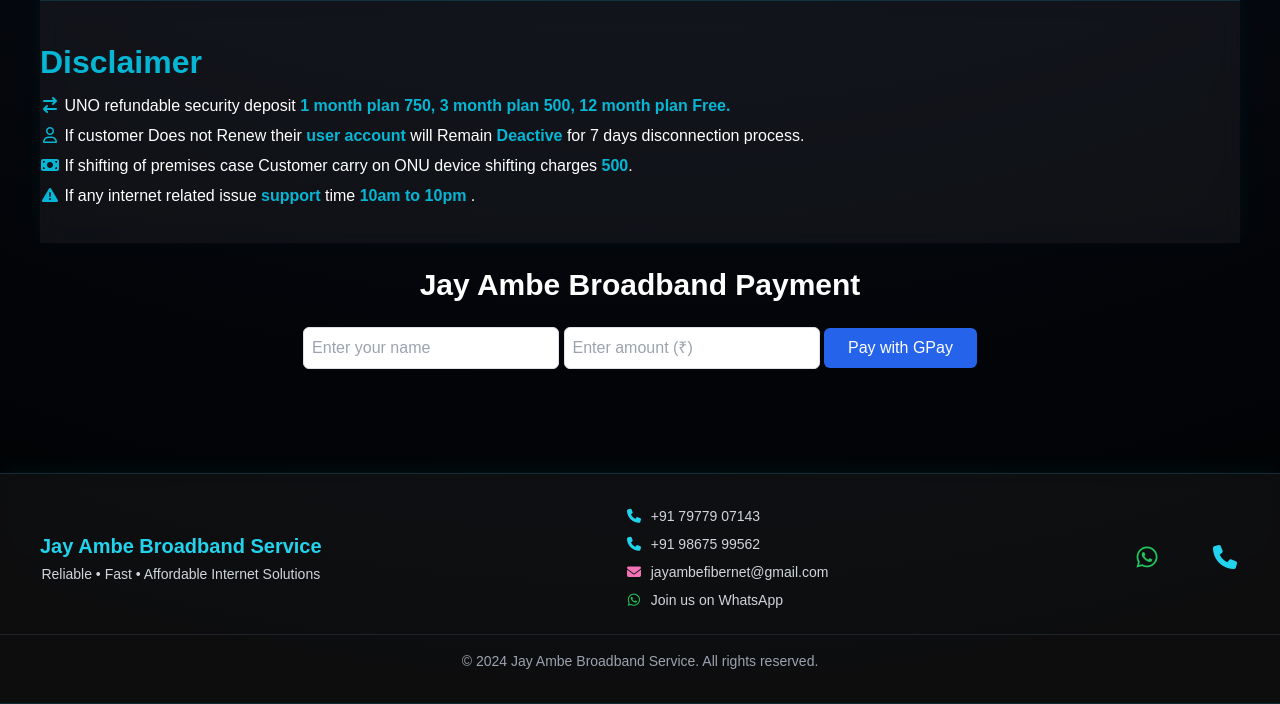
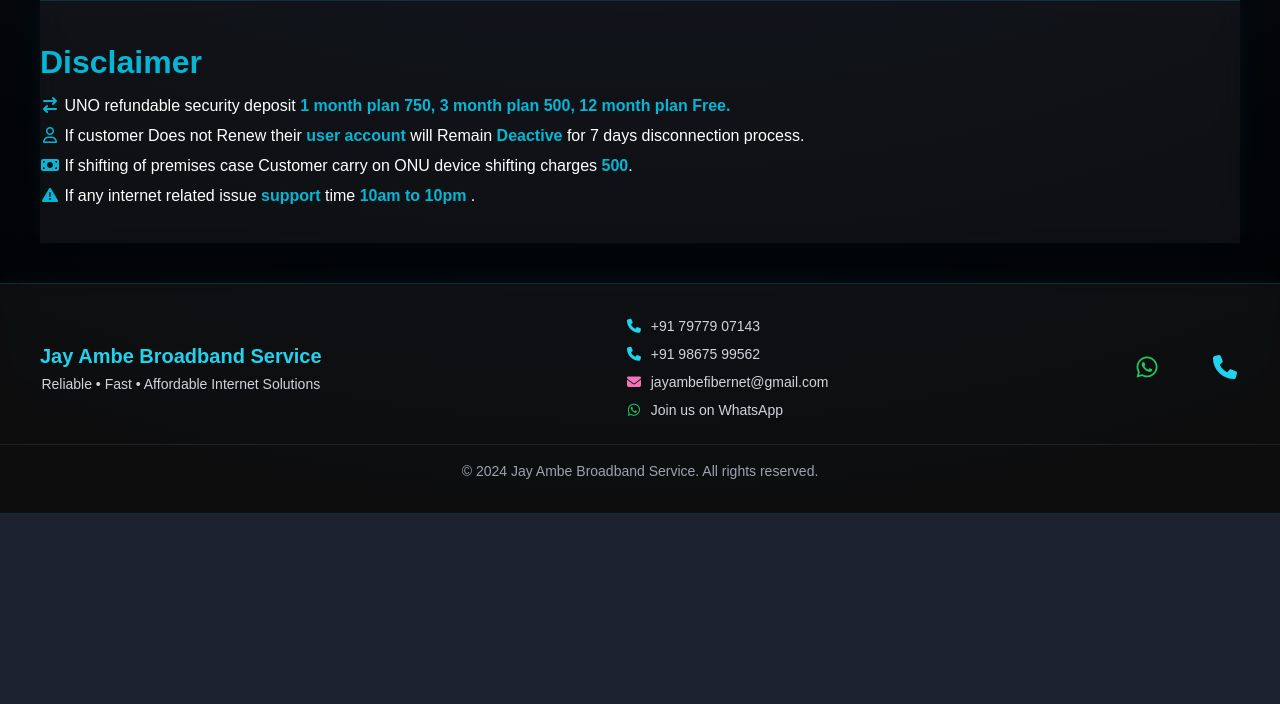
Before and after one commit to kg0420/Jay-Ambe-Broadband, a Python web app: template templates/plan.html in a window 1280 px wide. Shown: the part 1302-2006 px from the top of the page. After the commit the page ends 1816 px from the top, so only its background shows below. Run offline with Jinja, Linux system fonts and the light colour scheme; the template is opened without the code that fills it, so the values that code supplies are empty; some libraries are stand-ins or nearby versions.

Commit message:
Update plan.html

```diff
--- a/templates/plan.html
+++ b/templates/plan.html
@@ -514,15 +514,7 @@
 <div id="toast" class="hidden fixed bottom-5 right-5 bg-green-500 text-white py-2 px-4 rounded-lg shadow-lg z-50">
   ✅ Receipt generated successfully!
 </div>
-<section class="text-center p-6">
-  <h1 class="text-3xl font-bold mb-6">Jay Ambe Broadband Payment</h1>
 
-  <input id="name" type="text" placeholder="Enter your name" class="p-2 border rounded mb-3 w-64">
-  <input id="amount" type="number" placeholder="Enter amount (₹)" class="p-2 border rounded mb-3 w-64">
-  <button id="payButton" class="bg-blue-600 text-white px-4 py-2 rounded">Pay with GPay</button>
-
-  <p id="status" class="mt-4 text-green-600 font-semibold"></p>
-</section>
 <script src="https://unpkg.com/aos@2.3.1/dist/aos.js"></script>
 <script src="static/scripts/script.js">
 </script>
```
